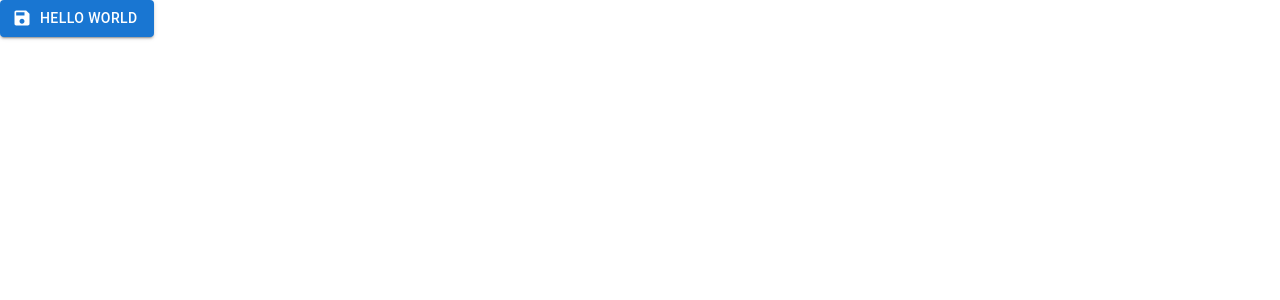
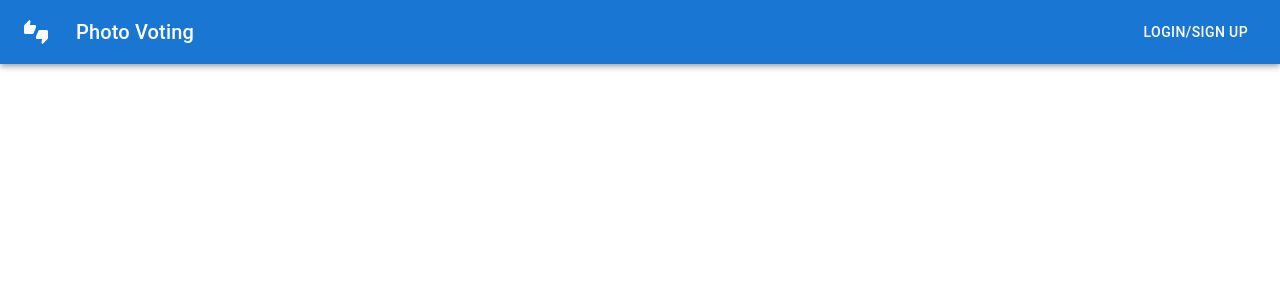
Before and after one commit to hunterD3CD/photo_voting, a React (Create React App) app in the folder client/: page / in a window 1280 px wide. Shown: the top 300 px of the page. Built offline with nearby package versions, Linux system fonts and the light colour scheme.

Commit message:
add login/signup dialog

```diff
--- a/client/src/App.js
+++ b/client/src/App.js
@@ -1,15 +1,10 @@
 import React from "react";
-import Button from '@mui/material/Button';
-import SaveIcon from '@mui/icons-material/Save';
+import ButtonAppBar from "./components/Navbar.js"
 
 function App() {
   return (
     <div className="App">
-      <Button
-      startIcon={<SaveIcon/>}
-      variant="contained">
-        Hello World
-      </Button>
+      <ButtonAppBar />
     </div>
   );
 }
--- /dev/null
+++ b/client/src/components/LoginForm.js
@@ -0,0 +1,7 @@
+import React from "react";
+
+function LoginForm() {
+  return <div>login form content</div>;
+}
+
+export default LoginForm;
--- /dev/null
+++ b/client/src/components/Navbar.js
@@ -0,0 +1,98 @@
+import * as React from "react";
+// import {useState} from 'react';
+import SignUpForm from "./SignupForm";
+import LoginForm from "./LoginForm";
+
+// ----------------------------------------------------MUI------------------------------------------------------
+import AppBar from "@mui/material/AppBar";
+import Box from "@mui/material/Box";
+import Toolbar from "@mui/material/Toolbar";
+import Typography from "@mui/material/Typography";
+import Button from "@mui/material/Button";
+import IconButton from "@mui/material/IconButton";
+import ThumbsUpDownIcon from "@mui/icons-material/ThumbsUpDown";
+import Grid from "@mui/material/Grid";
+import Dialog from "@mui/material/Dialog";
+import DialogContent from "@mui/material/DialogContent";
+
+// style for the modal
+// const style = {
+//   position: "absolute",
+//   top: "50%",
+//   left: "50%",
+//   transform: "translate(-50%, -50%)",
+//   width: 400,
+//   backgroundColor: "white",
+// };
+
+export default function ButtonAppBar(props) {
+  // set modal display state
+  const [open, setOpen] = React.useState(false);
+  const handleOpen = () => setOpen(true);
+  const handleClose = () => setOpen(false);
+
+  const tabs = ["Login", "Signup"];
+
+  const [currentTab, setCurrentTab] = React.useState("Login");
+  return (
+    <>
+      <Box sx={{ flexGrow: 1 }}>
+        <AppBar position="static">
+          <Toolbar>
+            <IconButton
+              size="large"
+              edge="start"
+              color="inherit"
+              aria-label="menu"
+              sx={{ mr: 2 }}
+            >
+              <ThumbsUpDownIcon />
+            </IconButton>
+            <Typography variant="h6" component="div" sx={{ flexGrow: 1 }}>
+              Photo Voting
+            </Typography>
+            {/* ////////////////////////////////////////////////////////////////////////////////////////////////// */}
+            {/* if user is logged in show logout, if not show login/signup */}
+            <Button onClick={handleOpen} color="inherit">
+              Login/Sign Up
+            </Button>
+          </Toolbar>
+        </AppBar>
+      </Box>
+      {/* //////////////////////////////////////////////////////////////////////////////////////////////////////// */}
+      {/* set modal data up */}
+      <Dialog
+        open={open}
+        onClose={handleClose}
+        aria-labelledby="modal-modal-title"
+        aria-describedby="modal-modal-description"
+      >
+        <DialogContent>
+          <Grid container style={{ width: "500px" }}>
+            {tabs.map((tab) => {
+              return (
+                <Grid item>
+                  <Button
+                    key={tab}
+                    onClick={() => setCurrentTab(tab)}
+                    style={{ margin: 0 }}
+                  >
+                    {tab}
+                  </Button>
+                </Grid>
+              );
+            })}
+
+            <Grid item xs={12}>
+              {currentTab === "Login" ? (
+                <LoginForm handleModalClose={handleClose} />
+              ) : (
+                <SignUpForm />
+              )}
+            </Grid>
+          </Grid>
+        </DialogContent>
+      </Dialog>
+    </>
+  );
+}
--- /dev/null
+++ b/client/src/components/SignupForm.js
@@ -0,0 +1,11 @@
+import React from "react";
+
+function SignupForm() {
+  return (
+    <div className="App">
+      SignupForm
+    </div>
+  );
+}
+
+export default SignupForm;
```
